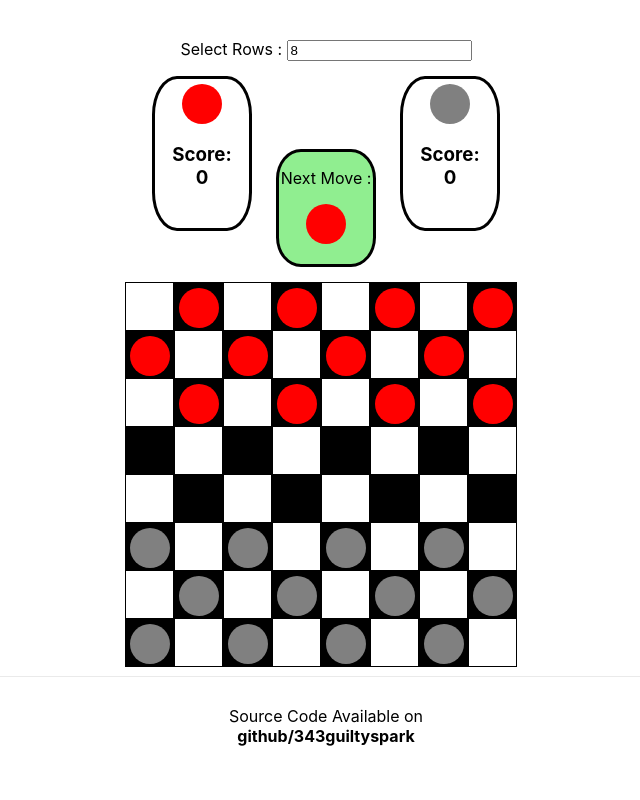
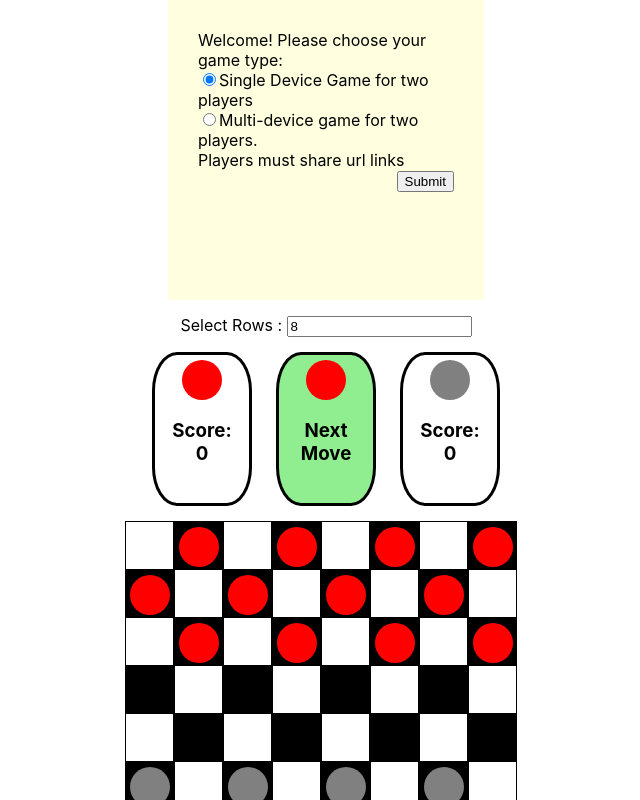
Before and after one commit to 343guiltyspark/ncheckers, a Next.js app: page / in a window 1280 px wide. Shown: the top 800 px of the page, without its empty margins (314-954 px from the left). Built offline with nearby package versions, Linux system fonts and the light colour scheme.

Commit message:
Created socket helper
Sepearted out socket functionality.

```diff
--- a/components/board.tsx
+++ b/components/board.tsx
@@ -55,7 +55,12 @@ export const Board: React.FC<boardProps> = (boardProps) => {
             onChange={(e) => onChangeHandler(e)}
           ></input>
         </div>
-        <div>
+        <div
+          style={{
+            display: "flex",
+            justifyContent: "center",
+          }}
+        >
           <div className="activePlayer">
             <div className="piece red"></div>
             <h3>
@@ -64,8 +69,8 @@ export const Board: React.FC<boardProps> = (boardProps) => {
             </h3>
           </div>
           <div className="activePlayer center">
-            <p>Next Move :</p>
             <div className={setPlayer()}></div>
+            <h3>Next Move</h3>
           </div>
           <div className="activePlayer">
             <div className="piece gray"></div>
--- /dev/null
+++ b/components/welcomeBox.tsx
@@ -0,0 +1,95 @@
+import { useState } from "react";
+import { url } from "../helpers/url";
+
+interface props {
+  option: number;
+  session: string;
+  setOption: (setOption) => void;
+  socket: (socket) => void;
+}
+export const WelcomeBox: React.FC<props> = (props) => {
+  const [welcomBoxClass, setWBClass] = useState("welcomeBox");
+  const [gameUrlClass, setGameUrlClass] = useState("gameUrlBarInit");
+
+  const RadioButtonOnChange = (e) => {
+    props.setOption(e.target.value);
+  };
+
+  const GameSelectHandler = (e) => {
+    e.preventDefault();
+    document.getElementById("gameSelect").remove();
+
+    if (e.target.gameType.value == 2) {
+      url("post", "/gameType", { session: props.session, type: 2 });
+      props.socket();
+    } else if (e.target.gameType.value == 1) {
+      url("post", "/gameType", { session: props.session, type: 1 });
+    }
+
+    setWBClass("welcomeBoxSelected");
+    setGameUrlClass("gameUrlBar");
+  };
+
+  return (
+    <div className={welcomBoxClass}>
+      <div className={gameUrlClass}>
+        <h5 className="urlText">
+          Game Url {"\n"} :{" "}
+          <b>
+            {" "}
+            http://reactNCheckers.ernestomaldonado.guru/
+            {props.session}{" "}
+          </b>
+        </h5>
+      </div>
+
+      <div>
+        <form
+          id="gameSelect"
+          className="gameSelectForm"
+          onSubmit={(e) => GameSelectHandler(e)}
+        >
+          <label
+            htmlFor="gameType"
+            style={{
+              paddingBottom: "1rem",
+            }}
+          >
+            {" "}
+            Welcome! Please choose your game type:
+          </label>
+
+          <div>
+            <input
+              type="radio"
+              name="gameType"
+              value="1"
+              id="single"
+              checked={props.option == 1}
+              onChange={RadioButtonOnChange}
+            />
+            <label htmlFor="single">Single Device Game for two players</label>
+          </div>
+          <div>
+            <input
+              type="radio"
+              name="gameType"
+              value="2"
+              id="dual"
+              checked={props.option == 2}
+              onChange={RadioButtonOnChange}
+            />
+            <label htmlFor="dual">
+              Multi-device game for two players.
+              <br />
+              {"\t"} Players must share url links{" "}
+            </label>
+          </div>
+          <div className={"submitButton"}>
+            <input type="submit" value="Submit" />
+          </div>
+        </form>
+      </div>
+    </div>
+  );
+};
--- /dev/null
+++ b/helpers/sockets.tsx
@@ -0,0 +1,9 @@
+import socketIOClient from "socket.io-client";
+const ENDPOINT = "http://localhost:8080";
+
+export const socketConnect = (data, callback) => {
+  const io = socketIOClient(ENDPOINT);
+  io.on("connection", (socket) => {
+    console.log("Successful Connection");
+  });
+};
--- /dev/null
+++ b/helpers/url.js
@@ -0,0 +1,36 @@
+import Axios from "axios";
+
+export const url = (method, endPoint, object, callback) => {
+  const baseUrl = "http://localhost:8080";
+
+  const get = (url, params, callback) => {
+    Axios.get(url, params)
+      .then((res) => {
+        callback(res);
+      })
+      .catch((err) => {
+        console.log(err);
+      });
+  };
+
+  const post = (url, params, callback) => {
+    Axios.post(url, params)
+      .then((res) => {
+        callback != null ? callback(res) : null;
+      })
+      .catch((err) => {
+        console.log(err);
+      });
+  };
+  let url = baseUrl + endPoint;
+  switch (method) {
+    case (method = "get"):
+      get(url, object, callback);
+      break;
+    case (method = "post"):
+      post(url, object, callback);
+      break;
+    default:
+      console.log("Something went wrong! :(");
+  }
+};
--- a/package.json
+++ b/package.json
@@ -8,9 +8,11 @@
     "start": "next start"
   },
   "dependencies": {
+    "axios": "^0.19.2",
     "next": "9.5.1",
     "react": "16.13.1",
-    "react-dom": "16.13.1"
+    "react-dom": "16.13.1",
+    "socket.io-client": "^2.3.0"
   },
   "devDependencies": {
     "@types/node": "^14.0.27",
--- a/pages/index.js
+++ b/pages/index.js
@@ -1,14 +1,38 @@
-import {Header} from '../components/header'
-import {Footer} from '../components/footer'
-import {Board} from '../components/board'
-import styles from '../styles/Home.module.css'
+import { Header } from "../components/header";
+import { Footer } from "../components/footer";
+import { Board } from "../components/board";
+import { WelcomeBox } from "../components/welcomeBox";
+import styles from "../styles/Home.module.css";
+import { url } from "../helpers/url";
+import { useEffect, useState } from "react";
+import { socketConnect } from "../helpers/sockets";
 
 export default function Home() {
+  const [session, setSessionToken] = useState(null);
+  const [option, setOption] = useState(1);
+
+  const callback = (res) => {
+    console.log(res.data.session);
+
+    session == null ? setSessionToken(res.data.session) : null;
+  };
+
+  //Request inital session token
+  useEffect(() => {
+    session == null ? url("get", "/", null, callback) : null;
+  });
+
   return (
     <div className={styles.container}>
-      <Header/>
-      <Board/>
-      <Footer/>
+      <WelcomeBox
+        option={option}
+        setOption={setOption}
+        socket={socketConnect}
+        session={session}
+      />
+      <Header />
+      <Board session={session} />
+      <Footer />
     </div>
-  )
+  );
 }
--- a/styles/globals.css
+++ b/styles/globals.css
@@ -92,6 +92,114 @@ a {
   border-radius: 25%;
 }
 
+@media only screen and (max-width: 350px) {
+  .activePlayer {
+    margin-left: 2px !important;
+    margin-right: 2px !important;
+  }
+
+  .top {
+    text-align: center;
+  }
+}
+
 .center {
   background-color: lightgreen;
 }
+/* The Modal (background) */
+.modal {
+  position: fixed; /* Stay in place */
+  z-index: 1; /* Sit on top */
+  left: 0;
+  top: 0;
+  width: 100%; /* Full width */
+  height: 100%; /* Full height */
+  overflow: auto; /* Enable scroll if needed */
+  background-color: rgb(0, 0, 0); /* Fallback color */
+  background-color: rgba(0, 0, 0, 0.4); /* Black w/ opacity */
+}
+
+@media only screen and (min-width: 350px) {
+  .modal-content {
+    width: 35% !important;
+  }
+}
+
+.modal-close {
+  display: none; /* Hidden by default */
+}
+
+.modal-content {
+  background-color: #fefefe;
+  margin: 15% auto;
+  padding: 20px;
+  border: 1px solid #888;
+  width: 80%;
+}
+
+.close {
+  color: #aaa;
+  float: right;
+  font-size: 28px;
+  font-weight: bold;
+}
+
+.close:hover,
+.close:focus {
+  color: black;
+  text-decoration: none;
+  cursor: pointer;
+}
+
+.submitButton {
+  text-align: right;
+  float: right;
+}
+
+.gameUrlBarInit {
+  display: none;
+}
+
+.gameUrlBar {
+  display: block;
+  margin: auto;
+  text-align: center;
+  justify-content: center;
+  background-color: lightyellow;
+  padding-bottom: 0.5rem;
+  flex-direction: "column";
+}
+
+.urlText {
+  max-width: 100%;
+  word-break: break-word;
+}
+
+.welcomeBox {
+  opacity: 1;
+  width: 25%;
+  height: 300px;
+  background-color: lightyellow !important;
+}
+
+.welcomeBoxSelected {
+  opacity: 0.75;
+  width: 25%;
+  height: 100px;
+  transition: height 3s ease;
+  transition-timing-function: ease-in-out;
+  background-color: lightyellow !important;
+}
+
+.gameSelectForm {
+  text-align: left;
+  display: inherit;
+  justify-content: center;
+  flex-direction: column;
+  padding-bottom: 2rem;
+
+  margin: 20px;
+  padding: 10px;
+  border-radius: 10px;
+  height: inherit;
+}
```
Also changed, not shown: 1 other file (tests, documents, lock files or other folders).
